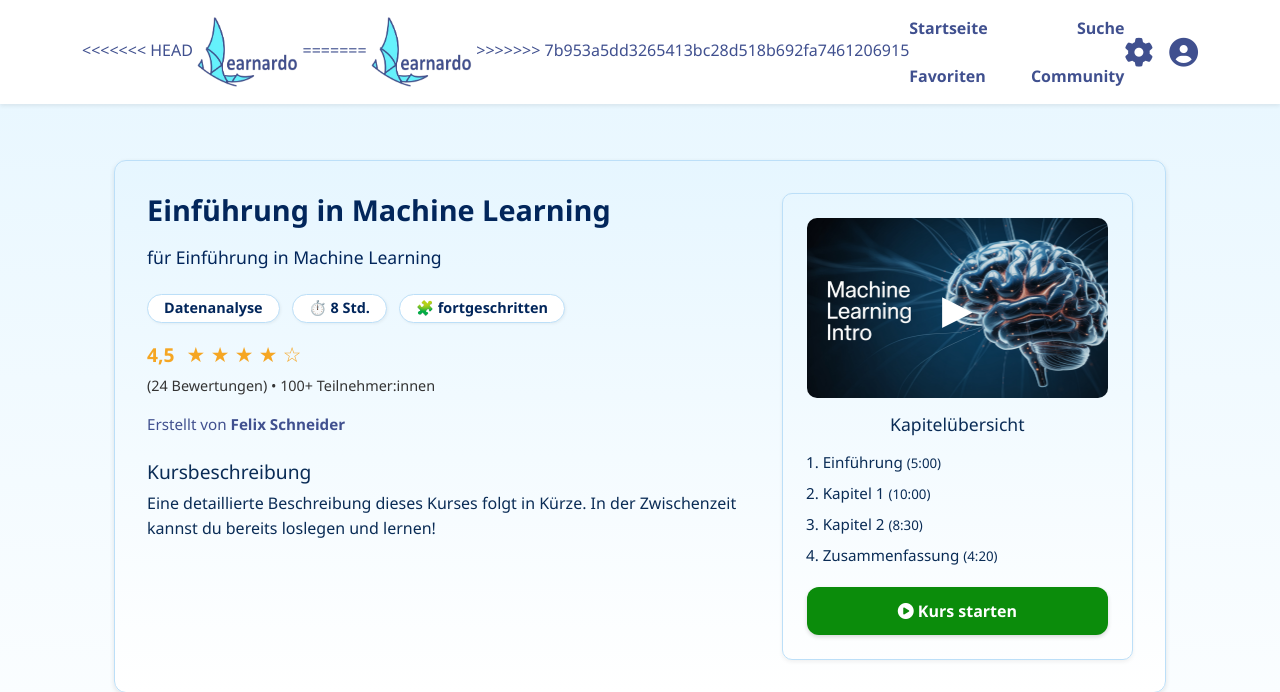
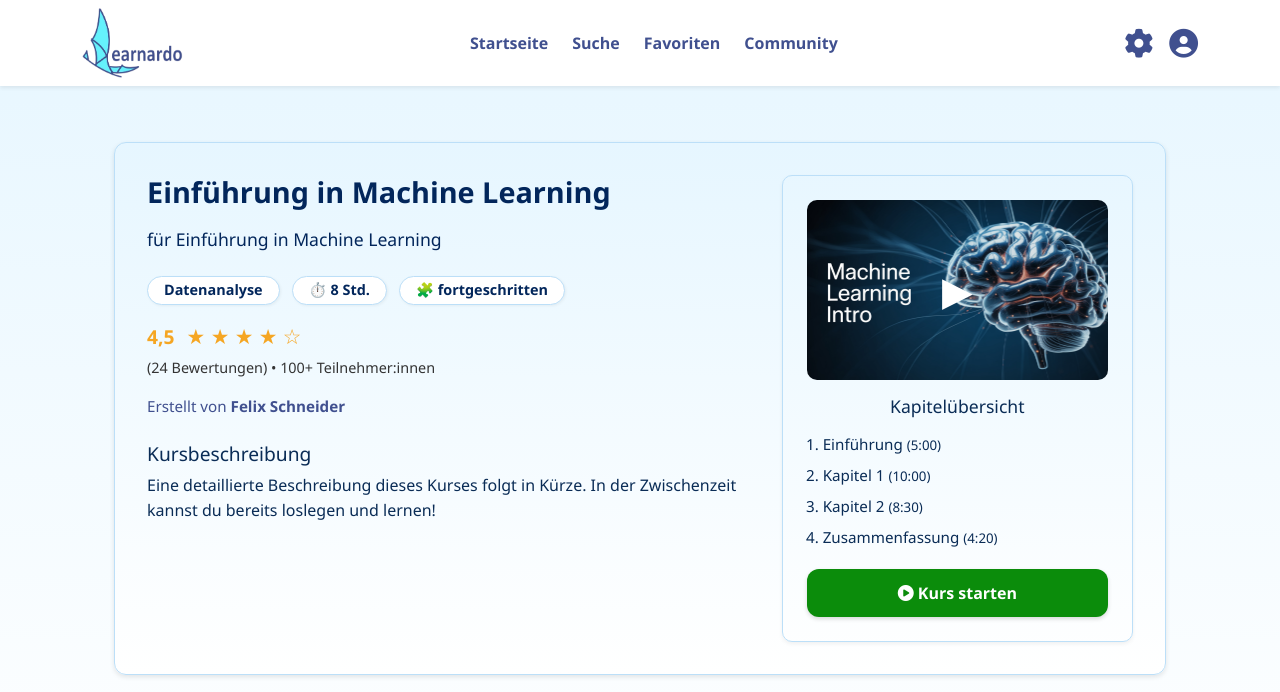
Before and after one commit to joresse12/learnado, a Flask app: page /kurs/1 in a window 1280 px wide. Shown: the top 692 px of the page. Run offline with Flask 3, Linux system fonts and the light colour scheme.

Commit message:
Update base.html

```diff
--- a/templates/base.html
+++ b/templates/base.html
@@ -19,11 +19,7 @@
 
     <!-- Logo -->
     <div class="logo">
-<<<<<<< HEAD
       <a href="/"><img src="{{ url_for('static', filename='images/logo_r_.png') }}" alt="Logo" height="40"></a>
-=======
-      <a href="/"><img src="{{ url_for('static', filename='images/logo_r_.png') }}" alt="Logo" /></a>
->>>>>>> 7b953a5dd3265413bc28d518b692fa7461206915
     </div>
 
     <!-- Navigation -->
```
